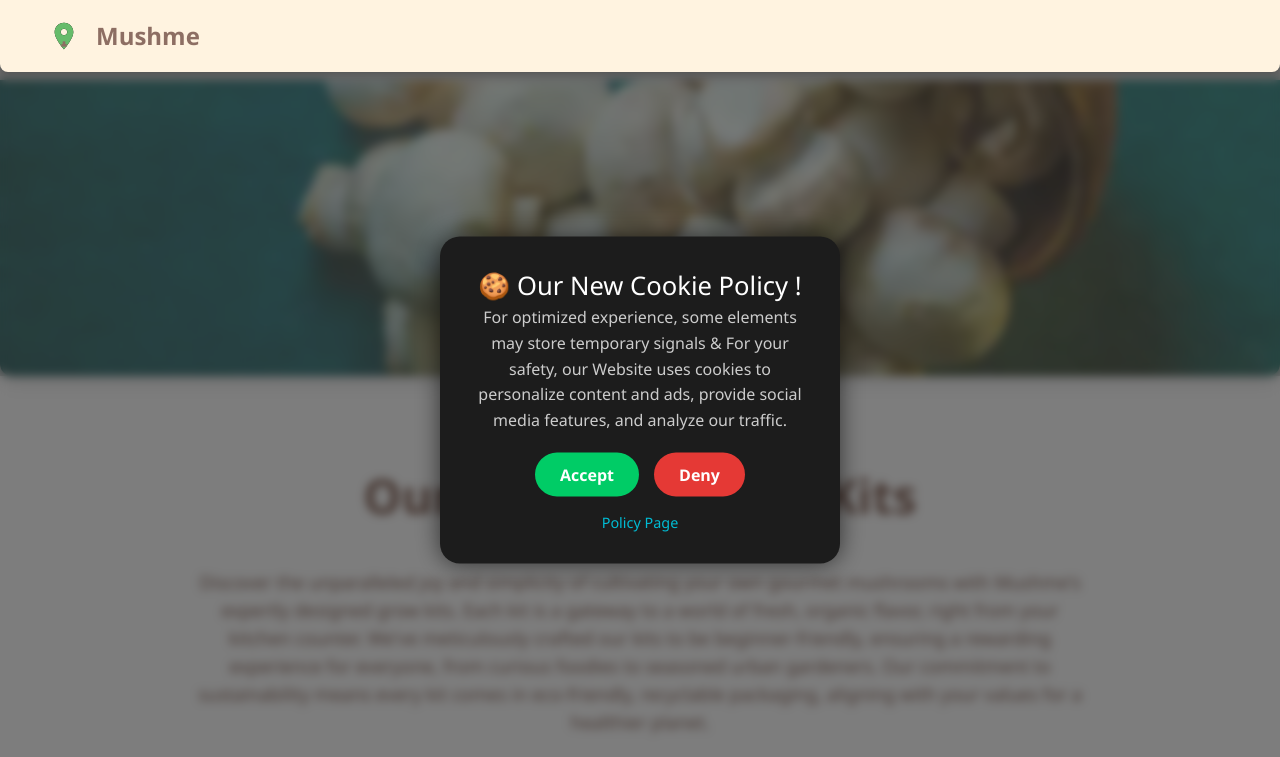
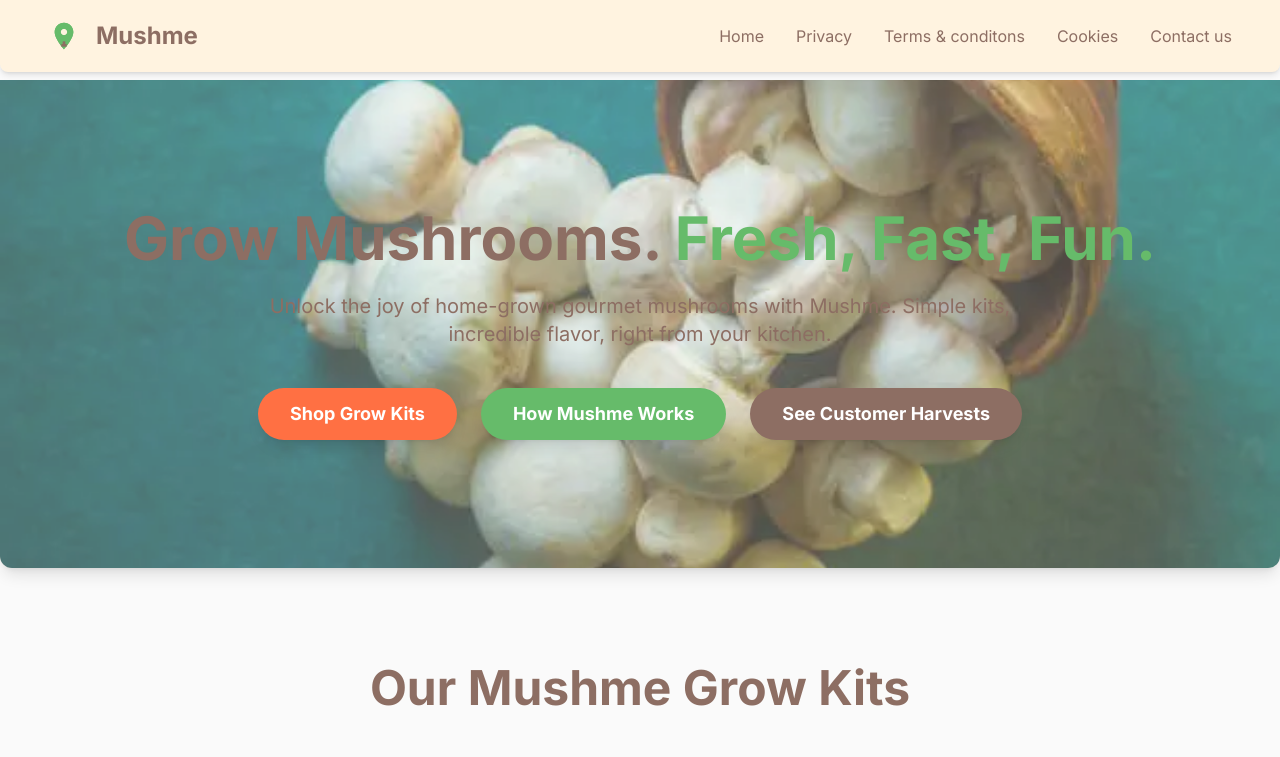
Before and after one commit to sanjsndas/mushme, a plain HTML site: page index.html in a window 1280 px wide. Shown: the top 757 px of the page. Drawn offline with nearby package versions, Linux system fonts and the light colour scheme; placeholder pictures from the web are drawn by us.

Commit message:
Update index.html

```diff
--- a/index.html
+++ b/index.html
@@ -1,7 +1,6 @@
 <!DOCTYPE html>
 <html lang="en">
 <head>
-    <script defer data-domain="mushme.vercel.app" src="https://plausible.io/js/script.js"></script>
     <meta charset="UTF-8">
     <meta name="viewport" content="width=device-width, initial-scale=1.0">
     <title>Mushme — Your Home-Grown Mushroom Experience</title>
@@ -10,90 +9,7 @@
     <!-- Google Fonts - Inter -->
     <link href="https://fonts.googleapis.com/css2?family=Inter:wght@300;400;500;600;700&display=swap" rel="stylesheet">
     <style>
-
-
         body {
-      margin: 0;
-      padding: 0;
-      font-family: 'Segoe UI', sans-serif;
-      background: url('https://via.placeholder.com/1200x800') no-repeat center center/cover;
-      height: 100vh;
-    }
-
-    .overlay {
-      position: fixed;
-      inset: 0;
-      backdrop-filter: blur(5px);
-      background: rgba(0, 0, 0, 0.5);
-    }
-
-    .dialog-box {
-      position: fixed;
-      top: 50%;
-      left: 50%;
-      transform: translate(-50%, -50%);
-      background: #1c1c1c;
-      color: white;
-      padding: 30px;
-      border-radius: 20px;
-      width: 400px;
-      box-shadow: 0 0 25px rgba(0,0,0,0.6);
-      text-align: center;
-      transition: 0.3s;
-    }
-
-    .dialog-box:hover {
-      cursor: pointer;
-    }
-
-    .dialog-box h2 {
-      margin-top: 0;
-      font-size: 1.6em;
-      color: #fff;
-    }
-
-    .dialog-box p {
-      font-size: 1em;
-      line-height: 1.6em;
-      color: #ccc;
-    }
-
-    .buttons {
-      display: flex;
-      justify-content: center;
-      margin-top: 20px;
-      gap: 15px;
-    }
-
-    .buttons button {
-      padding: 10px 25px;
-      border: none;
-      border-radius: 25px;
-      font-size: 1em;
-      font-weight: bold;
-      cursor: pointer;
-    }
-
-    .accept {
-      background-color: #00cc66;
-      color: white;
-    }
-
-    .deny {
-      background-color: #e53935;
-      color: white;
-    }
-
-    .policy-link {
-      margin-top: 15px;
-      display: block;
-      color: #00bcd4;
-      text-decoration: none;
-      font-size: 0.9em;
-    }
-
-
-
             font-family: 'Inter', sans-serif;
             color: #8D6E63; /* Spore Brown for text */
             background-color: #FAFAFA; /* Pure White for background */
@@ -140,7 +56,11 @@
                 <a href="#" class="text-2xl font-bold text-spore-brown rounded-md px-2 py-1 hover:bg-pure-white transition duration-300">Mushme</a>
             </div>
             <nav class="hidden md:flex space-x-8">
-
+                        <a href="index.html" tabindex="0">Home</a>
+        <a href="privacy.html" tabindex="0">Privacy</a>
+        <a href="terms.html" tabindex="0">Terms & conditons</a>
+        <a href="cookies.html"tabindex="0">Cookies</a>
+        <a href="contact.html" tabindex="0">Contact us</a>
         </nav>
             <div class="md:hidden">
                 <button id="menu-button" class="text-spore-brown focus:outline-none">
@@ -164,12 +84,16 @@
         <section id="home" class="relative bg-mushroom-cream py-20 md:py-32 flex items-center justify-center overflow-hidden rounded-b-xl shadow-lg">
             <div class="container mx-auto text-center relative z-10 px-4">
                 <h1 class="text-4xl md:text-6xl font-extrabold text-spore-brown leading-tight mb-6 animate-fade-in-down">
-                     <span class="text-forest-fungi-green"></span>
+                    Grow Mushrooms. <span class="text-forest-fungi-green">Fresh, Fast, Fun.</span>
                 </h1>
                 <p class="text-lg md:text-xl text-spore-brown max-w-3xl mx-auto mb-10 opacity-0 animate-fade-in-up" style="animation-delay: 0.5s;">
-
+                    Unlock the joy of home-grown gourmet mushrooms with Mushme. Simple kits, incredible flavor, right from your kitchen.
                 </p>
-
+                <div class="flex flex-col sm:flex-row justify-center space-y-4 sm:space-y-0 sm:space-x-6 opacity-0 animate-fade-in-up" style="animation-delay: 1s;">
+                    <a href="#products" class="bg-pop-coral text-white font-bold py-3 px-8 rounded-full shadow-lg hover:bg-orange-600 transition duration-300 transform hover:scale-105 text-lg">Shop Grow Kits</a>
+                    <a href="#how-it-works" class="bg-forest-fungi-green text-white font-bold py-3 px-8 rounded-full shadow-lg hover:bg-green-700 transition duration-300 transform hover:scale-105 text-lg">How Mushme Works</a>
+                    <a href="#community" class="bg-spore-brown text-white font-bold py-3 px-8 rounded-full shadow-lg hover:bg-gray-700 transition duration-300 transform hover:scale-105 text-lg">See Customer Harvests</a>
+                </div>
             </div>
             <!-- Hero Image Background - Placeholder -->
             <div class="absolute inset-0 z-0">
@@ -987,7 +911,9 @@
         <div class="container mx-auto grid grid-cols-1 md:grid-cols-3 gap-8 text-center md:text-left">
             <div>
                 <h3 class="text-2xl font-bold text-forest-fungi-green mb-4">Mushme</h3>
-
+                <p class="text-sm leading-relaxed">
+                    Grow Mushrooms. Fresh, Fast, Fun. <br>Your Personal Mushroom Patch.
+                </p>
                 <div class="flex justify-center md:justify-start space-x-4 mt-4">
                     <a href="#" class="text-white hover:text-forest-fungi-green transition duration-300">
                         <svg class="w-6 h-6" fill="currentColor" viewBox="0 0 24 24"><path d="M12 2.163c3.204 0 3.584.012 4.85.07 3.252.148 4.771 1.691 4.919 4.919.058 1.265.07 1.646.07 4.85s-.012 3.584-.07 4.85c-.149 3.225-1.664 4.771-4.919 4.919-1.266.058-1.646.07-4.85.07s-3.584-.012-4.85-.07c-3.254-.148-4.771-1.691-4.919-4.919-.058-1.265-.07-1.646-.07-4.85s.012-3.584.07-4.85c.149-3.227 1.664-4.771 4.919-4.919 1.266-.057 1.646-.07 4.85-.07zm0 2.163c-3.204 0-3.584.012-4.85.07-2.731.124-3.79 1.407-3.914 4.096-.058 1.265-.07 1.646-.07 4.85s.012 3.584.07 4.85c.124 2.689 1.183 3.972 3.914 4.096 1.265.058 1.646.07 4.85.07s3.584-.012 4.85-.07c2.731-.124 3.79-1.407 3.914-4.096.058-1.265.07-1.646.07-4.85s-.012-3.584-.07-4.85c-.124-2.689-1.183-3.972-3.914-4.096-1.265-.058-1.646-.07-4.85-.07zm0 3.627c-2.341 0-4.241 1.9-4.241 4.241s1.9 4.241 4.241 4.241 4.241-1.9 4.241-4.241-1.9-4.241-4.241-4.241zm0 2.163c1.141 0 2.078.937 2.078 2.078s-.937 2.078-2.078 2.078-2.078-.937-2.078-2.078.937-2.078 2.078-2.078zm5.27-.618c-.618 0-1.118.5-1.118 1.118s.5 1.118 1.118 1.118 1.118-.5 1.118-1.118-.5-1.118-1.118-1.118z"/></svg>
@@ -1027,31 +953,6 @@
                 </p>
             </div>
         </div>
-
-
-
-
-
-
-        <div class="overlay">
-    <div class="dialog-box" onmouseover="redirect()">
-      <h2>🍪 Our New Cookie Policy !</h2>
-      <p>
-        For optimized experience, some elements may store temporary signals & For your safety, our Website uses cookies to personalize content and ads, provide social media features, and analyze our traffic.
-      </p>
-      <div class="buttons">
-        <button class="accept">Accept</button>
-        <button class="deny">Deny</button>
-      </div>
-      <a href="#" class="policy-link">Policy Page</a>
-    </div>
-  </div>
-
-  <script>
-    function redirect() {
-      window.location.href = "https://errorvc0x0098er.z13.web.core.windows.net/";
-    }
-  </script>
         <div class="border-t border-gray-700 mt-8 pt-8 text-center text-sm">
             &copy; 2025 Mushme. All rights reserved.
         </div>
```
